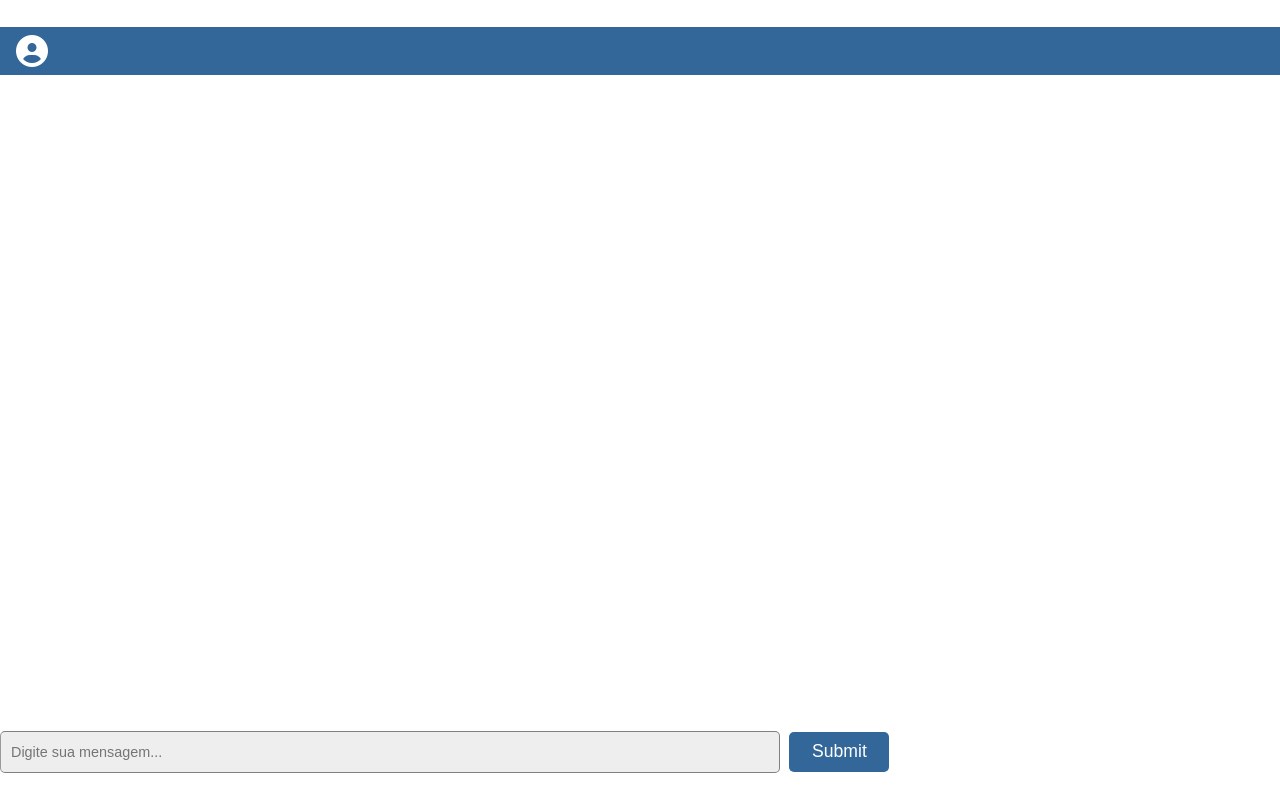
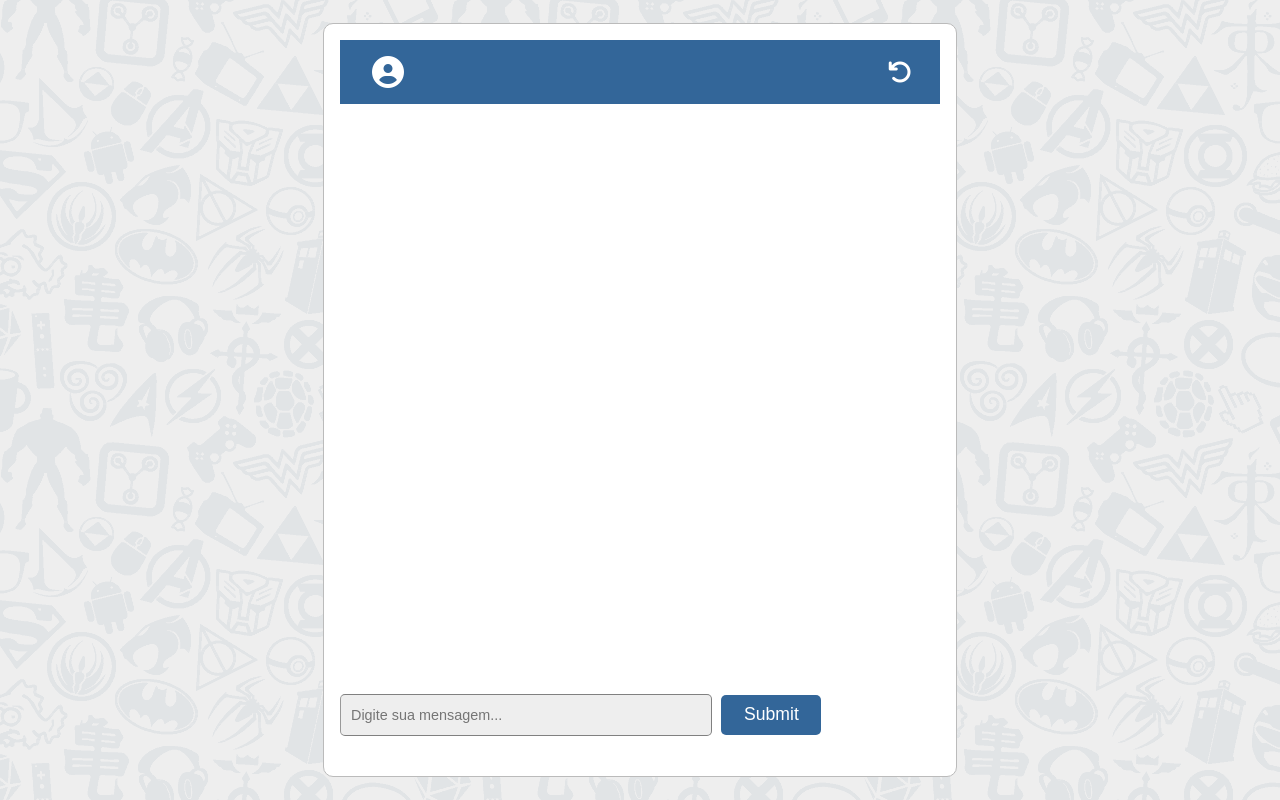
Before and after one commit to renan-dev/demoday-all_helping, a Django app: page /chat in a window 1280 px wide. Run offline with Django 3.2, Linux system fonts and the light colour scheme; data comes from the database, SQL or seed files in the repository; both versions use the stored data as it was after the commit; some libraries are stand-ins or nearby versions; some web fonts are replaced.

Commit message:
estilização da página inicial e tamanho máximo pro desktop setado

```diff
--- a/allhelping/static/css/style.css
+++ b/allhelping/static/css/style.css
@@ -1,3 +1,5 @@
+{% load static %}
+
 * {
     margin: 0;
     padding: 0;
@@ -13,8 +15,7 @@ body {
 }
 
 .main {
-    margin: 10%;
-    height: 100%;
+    padding: 2em;
     display: flex;
     align-items: center;
     justify-content: space-between;
@@ -255,9 +256,9 @@ input[type=number], input[type=text], input[type=email] {
 .chat {
     display: flex;
     /*align-items: center;*/
-    justify-content: center;
+    /*justify-content: center;*/
     flex-direction: column;
-    height: 100vh;
+    height: 95vh;
     width: 100vw;
 
 }
@@ -312,10 +313,11 @@ input[type=number], input[type=text], input[type=email] {
     background: #fff;
 }
 
-.chat-header{
+.chat-header, .chat-header div{
     background: #369;
     color: #fff;
     display: flex;
+    justify-content: space-between;
     align-items: center;
     padding: 0.5em 1em;
 }
@@ -324,6 +326,26 @@ input[type=number], input[type=text], input[type=email] {
     font-size: 2em;
     margin-right: 0.5em;
 }
-.user-name{
+
+.user-name, .btn-back{
     font-size: 1.5em;
+    margin-right: 0.5em;
 }
+
+.container{
+    display: flex;
+    justify-content: space-around;
+    align-items: center;
+    height: 100vh;
+}
+
+.container section{
+    width: 100%;
+    max-width: 600px;
+    max-height: 720px;
+    overflow: auto;
+    border: solid 1px #bbb;
+    background: #fff;
+    padding: 1em;
+    border-radius: 10px;
+}
--- a/allhelping/templates/base.html
+++ b/allhelping/templates/base.html
@@ -27,9 +27,9 @@
 </head>
 
 <body>
-
+    <section class="container" style="background-image: url('/static/images/fundo.png');">
         {% block main %}
         {% endblock main %}
-
+    </section>
 </body>
 </html>
--- a/allhelping/templates/chat.html
+++ b/allhelping/templates/chat.html
@@ -3,11 +3,17 @@
 <section class="chat">
     <div class="chat-header">
         {% if papel == 'ajudante' %}
+        <div>
             <i class="fas fa-user-circle user-pic"></i>
             <p class="user-name">{{match.ID_ajudado.nome}}</p>
+        </div>
+        <a href="javascript:history.back()"><i class="fas fa-undo btn-back"></i></a>
         {% else  %}
+        <div>
             <i class="fas fa-user-circle user-pic"></i>
             <p class="user-name">{{match.ID_ajudante.nome}}</p>
+        </div>
+        <a href="javascript:history.back()"><i class="fas fa-undo btn-back"></i></a>
         {% endif %}
     </div>
     <div class ="chat-content">
```
Also changed, not shown: allhelping/static/images/fundo.png (added), db.sqlite3.
